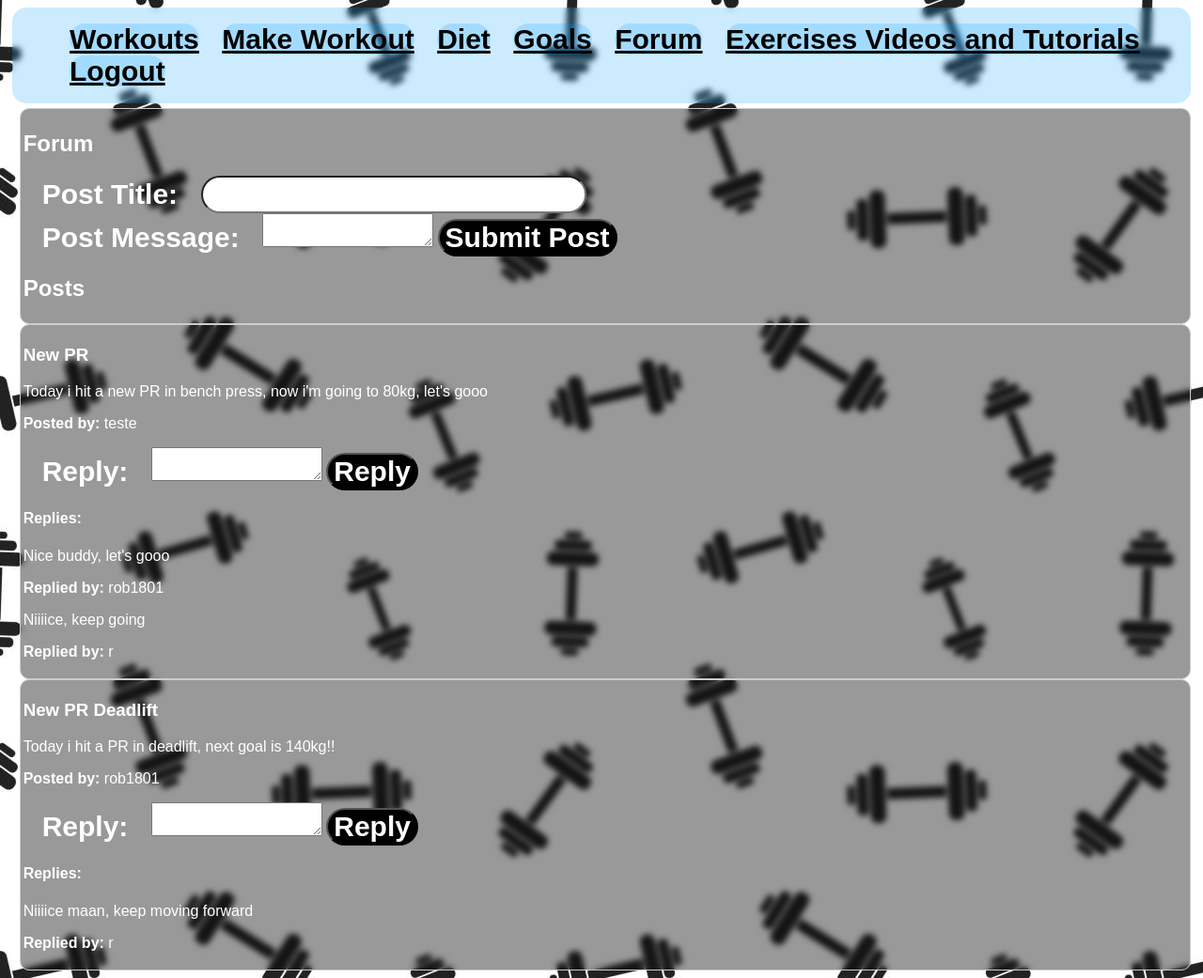
After one commit to Starbobinho/fitness_app, a Flask app: page /forum in a window 1280 px wide. The commit adds this page. Shown: the whole page at 94% size. Run offline with Flask 3, Linux system fonts and the light colour scheme; the visitor is signed in with stand-in values (Sample User, id 1).

Commit message:
Ratings, Forum, Videos and Guides, Social Sharing(From forum) done

```diff
--- a/app.py
+++ b/app.py
@@ -3,6 +3,7 @@ from models.user import User
 from models.workout import Workout
 from models.diet import Diet
 from models.goals import Goal
+from models.post import Post
 import requests
 
 app = Flask(__name__)
@@ -26,7 +27,7 @@ def register():
         if confirmation != password:
             return render_template('error.html', error='Passwords different')
 
-        new_user = User(username, password)
+        new_user = User(username, password, [])
         if not User.add_user(new_user):
             return render_template('error.html', error='Username already in use')
 
@@ -55,6 +56,9 @@ def user_screen():
 
     workouts = Workout.load_all()
 
+    for workout in workouts:
+        workout.average_rating = Workout.calculate_average_rating(workout.ratings)
+
     # Filtra os treinos com id=0 e id=1 para pre_made_workouts
     pre_made_workouts = [[exercise for exercise in group] for workout in workouts if workout.id in [0, 1] for group in workout.exercises]
 
@@ -65,17 +69,36 @@ def user_screen():
 
     #print(f"WORKOUTS_TESTS:{workouts_tests[2]}\n, USER_WORKOUTS:{user_workouts}\n, PRE_MADE_WORKOUTS{pre_made_workouts}")
     if method == 'GET':
-        return render_template('user_screen.html', pre_made_workouts=pre_made_workouts, user_workouts=user_workouts, all_workouts=all_workouts, logged_in=True)
+        if username in [u.username for u in workouts if u.id in [0, 1]]:
+            return render_template('user_screen.html', pre_made_workouts=pre_made_workouts, user_workouts=user_workouts, all_workouts=all_workouts, plan=1, logged_in=True)
+        else:
+            return render_template('user_screen.html', pre_made_workouts=pre_made_workouts, user_workouts=user_workouts, all_workouts=all_workouts, plan=2, logged_in=True)
 
     if method == 'POST':
-        button_clicked = request.form.get('button')
-        workout_id = int(button_clicked.split('-')[-1])
-        print(f"Button: {button_clicked}, workout.id: {workout_id}")
+        button_clicked = int(request.form.get('button'))
+        workout_id = button_clicked # Define o treino selecionado (0 ou 1)
         workout = Workout.find_by_id(workout_id)
-        if workout and username not in workout.users:
-            workout.users.append(username)
-            Workout.save_all(workouts)
-        return redirect('/user_screen')
+
+        # Carregar todos os treinos
+        workouts = Workout.load_all()
+
+        # Verificar se o usuário já está em um dos treinos (id=0 ou id=1)
+        for w in workouts:
+            if w.id in [0, 1] and username in w.users:
+                # Remover o usuário do treino onde ele já está
+                w.remove_user(username)
+
+        # Adiciona o usuário ao treino escolhido
+        workout.add_user(username)
+
+        # Atualiza apenas a chave "users" dos treinos modificados
+        for w in workouts:
+            if w.id == workout_id:
+                w.users = workout.users  # Atualiza a lista de usuários no treino escolhido
+
+        # Salva a lista completa de treinos com as modificações
+        Workout.save_all(workouts)
+        return render_template('user_screen.html', pre_made_workouts=pre_made_workouts, user_workouts=user_workouts, all_workouts=all_workouts, plan=workout_id, logged_in=True)
 
 @app.route('/logout')
 def logout():
@@ -293,28 +316,81 @@ def goals():
 
 @app.route('/rate_workout', methods=['POST'])
 def rate_workout():
-    if 'username' not in session:
-        return redirect('/')
+    rating = int(request.form.get('rating'))
+    workout_id = int(request.form.get('plan'))
+    is_user_workout = request.form.get('is_user_workout') == 'true'
 
-    # Receber a avaliação e o ID do treino
-    rating = int(request.form.get('rating'))
-    workout_id = request.form.get('workout_id')
+    username = session.get('username')
+    if not username:
+        return redirect('/login')  # Redirecionar para o login se não houver usuário na sessão
 
-    print(workout_id)
-    # Encontrar o treino correspondente
     workout = Workout.find_by_id(workout_id)
+    if workout:
+        workout.add_rating(username, rating)
+        # Atualiza o workout no arquivo JSON
+        workouts = Workout.load_all()
+        for w in workouts:
+            if w.id == workout_id:
+                w.ratings = workout.ratings
+        Workout.save_all(workouts)
 
-    if workout:
-        # Adicionar a avaliação à lista de ratings
-        workout.ratings.append(rating)
-
-        print(f"Ratings for workout {workout_id}: {workout.ratings}")
-
-        # Salvar os treinos atualizados
-        workouts = Workout.load_all()
-        Workout.save_all(workouts)
+        # Atualiza a avaliação do usuário
+        User.add_rating(username, workout_id, rating)
 
     return redirect('/user_screen')
 
+@app.route('/forum', methods=['GET', 'POST'])
+def forum():
+    if 'username' not in session:
+        return redirect('/login')
+
+    if request.method == 'POST':
+        title = request.form.get('title')
+        content = request.form.get('content')
+        if title and content:
+            create_post()  # Cria o post chamando a função de criação
+            return redirect('/forum')
+
+    posts = Post.load_all()
+    return render_template('forum.html', posts=posts, logged_in=True)
+
+@app.route('/create_post', methods=['POST'])
+def create_post():
+    if 'username' not in session:
+        return redirect('/login')
+
+    username = session['username']
+    title = request.form.get('title')
+    content = request.form.get('content')
+
+    new_post = {
+        'id': Post.generate_new_id(),
+        'title': title,
+        'content': content,
+        'username': username,
+        'replies': []
+    }
+
+    posts = Post.load_all()
+    posts.append(new_post)
+    Post.save_all(posts)
+
+    return redirect('/forum')
+
+@app.route('/reply_post', methods=['POST'])
+def reply_post():
+    if 'username' not in session:
+        return redirect('/login')
+
+    username = session['username']
+    post_id = int(request.form.get('post_id'))
+    content = request.form.get('content')
+
+    Post.add_response(post_id, username, content)
+
+    return redirect('/forum')
+
+
+
 if __name__ == '__main__':
     app.run(debug=True)
--- /dev/null
+++ b/models/post.py
@@ -0,0 +1,38 @@
+import json
+
+class Post:
+    @staticmethod
+    def load_all():
+        try:
+            with open('posts.json') as file:
+                return json.load(file)
+        except (FileNotFoundError, json.JSONDecodeError):
+            return []
+
+    @staticmethod
+    def save_all(posts):
+        with open('posts.json', 'w') as file:
+            json.dump(posts, file, indent=4)
+
+    @staticmethod
+    def generate_new_id():
+        posts = Post.load_all()
+        if not posts:
+            return 1
+        return max(post['id'] for post in posts) + 1
+
+    @staticmethod
+    def find_by_id(post_id):
+        posts = Post.load_all()
+        for post in posts:
+            if post['id'] == post_id:
+                return post
+        return None
+
+    @staticmethod
+    def add_response(post_id, username, content):
+        posts = Post.load_all()
+        post = next((p for p in posts if p['id'] == post_id), None)
+        if post:
+            post['replies'].append({'username': username, 'content': content})
+            Post.save_all(posts)
--- /dev/null
+++ b/posts.json
@@ -0,0 +1,30 @@
+[
+    {
+        "id": 1,
+        "title": "New PR",
+        "content": "Today i hit a new PR in bench press, now i'm going to 80kg, let's gooo",
+        "username": "teste",
+        "replies": [
+            {
+                "username": "rob1801",
+                "content": "Nice buddy, let's gooo"
+            },
+            {
+                "username": "r",
+                "content": "Niiiice, keep going"
+            }
+        ]
+    },
+    {
+        "id": 2,
+        "title": "New PR Deadlift",
+        "content": "Today i hit a PR in deadlift, next goal is 140kg!!",
+        "username": "rob1801",
+        "replies": [
+            {
+                "username": "r",
+                "content": "Niiiice maan, keep moving forward"
+            }
+        ]
+    }
+]
--- a/static/style.css
+++ b/static/style.css
@@ -166,3 +166,22 @@ section#goals {
     color: white;
     padding: 3px;
 }
+
+#rating-text {
+    font-size: 15pt;
+}
+
+#rating-input {
+    font-size: 15pt;
+}
+
+#forum {
+    backdrop-filter: blur(3px);
+    background-color: rgba(0, 0, 0, .4);
+    border-radius: 10px;
+    width: 98%;
+    margin-left: 1%;
+    border: 1px solid #ccc;
+    color: white;
+    padding: 3px;
+}
--- /dev/null
+++ b/templates/forum.html
@@ -0,0 +1,47 @@
+{% extends "layout.html" %}
+
+{% block body %}
+
+<section id="forum">
+    <h1>Forum</h1>
+
+    <!-- Formulário para criar um novo post -->
+    <form action="/create_post" method="post">
+        <label for="post_title">Post Title:</label>
+        <input type="text" id="post_title" name="title" required>
+        <br>
+        <label for="post_content">Post Message:</label>
+        <textarea id="post_content" name="content" required></textarea>
+
+        <button type="submit">Submit Post</button>
+    </form>
+
+    <!-- Lista de posts existentes -->
+    <h2>Posts</h2>
+</section>
+    {% for post in posts %}
+        <div id="forum">
+            <h3>{{ post.title }}</h3>
+            <p>{{ post.content }}</p>
+            <p><strong>Posted by:</strong> {{ post.username }}</p>
+
+            <!-- Formulário para responder ao post -->
+            <form action="/reply_post" method="post">
+                <input type="hidden" name="post_id" value="{{ post.id }}">
+                <label for="reply_content_{{ post.id }}">Reply:</label>
+                <textarea id="reply_content_{{ post.id }}" name="content" required></textarea>
+                <button type="submit">Reply</button>
+            </form>
+
+            <!-- Exibir respostas ao post -->
+            <h4>Replies:</h4>
+            {% for reply in post.replies %}
+                <div class="reply">
+                    <p>{{ reply.content }}</p>
+                    <p><strong>Replied by:</strong> {{ reply.username }}</p>
+                </div>
+            {% endfor %}
+        </div>
+
+{% endfor %}
+{% endblock %}
--- a/templates/layout.html
+++ b/templates/layout.html
@@ -11,7 +11,7 @@
         {% if not logged_in %}
             <nav><ul><a href="/register" id="nav-button">Register</a> <a href="/" id="nav-button">Log in</a></ul></nav>
         {% else %}
-            <nav><ul><a href="/user_screen" id="nav-button">Workouts</a> <a href="/make_workout" id="nav-button">Make Workout</a> <a href="/diet" id="nav-button">Diet</a> <a href="/goals" id="nav-button">Goals</a> <a href="/logout" id="nav-button">Logout</a></ul></nav>
+            <nav><ul><a href="/user_screen" id="nav-button">Workouts</a> <a href="/make_workout" id="nav-button">Make Workout</a> <a href="/diet" id="nav-button">Diet</a> <a href="/goals" id="nav-button">Goals</a> <a href="/forum" id="nav-button">Forum</a> <a href="https://www.muscleandstrength.com/exercises" id="nav-button" target="_blank">Exercises Videos and Tutorials</a> <a href="/logout" id="nav-button">Logout</a></ul></nav>
         {% endif %}
     </div>
     {% block body %}{% endblock %}
```
Also changed, not shown: models/user.py (+16 -1 lines), models/workout.py (+44 -1 lines), templates/user_screen.html (+43 -1 lines), users.json (+8 -17 lines), workouts.json (+40 -21 lines).
